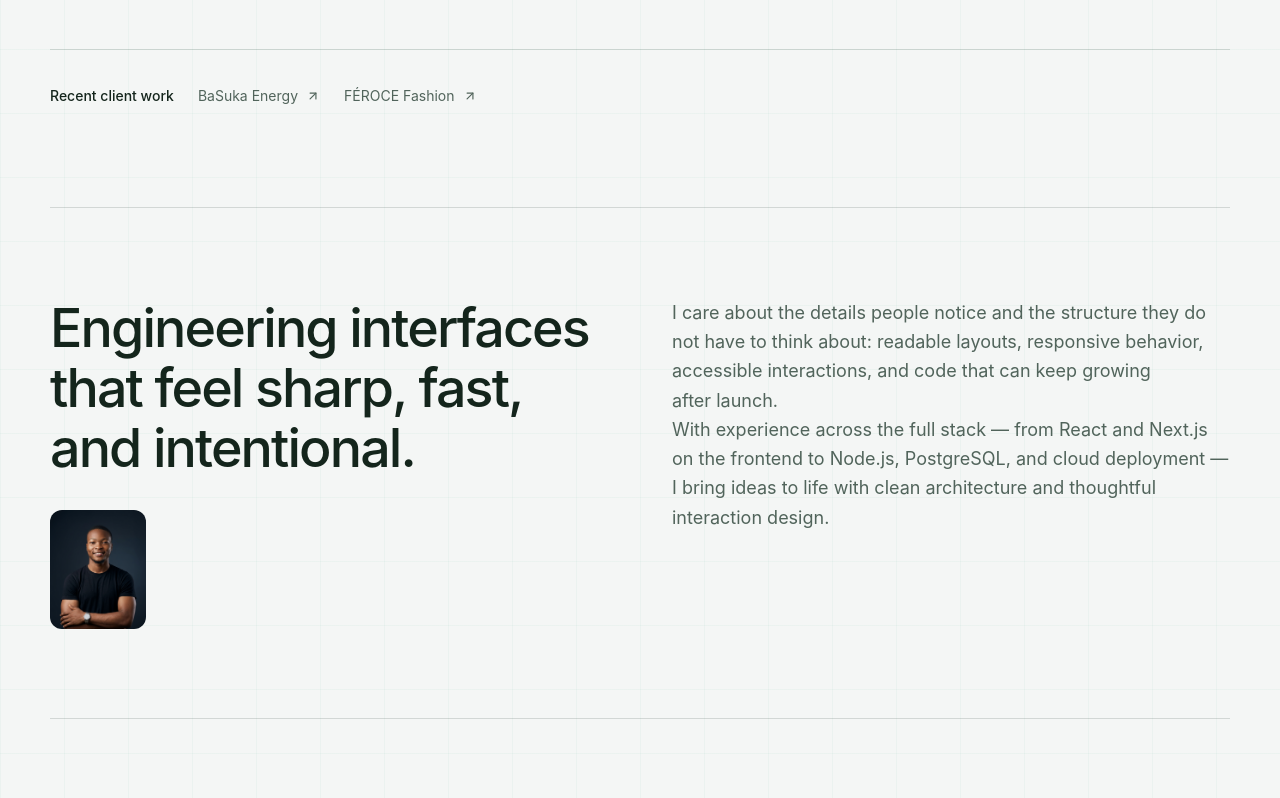
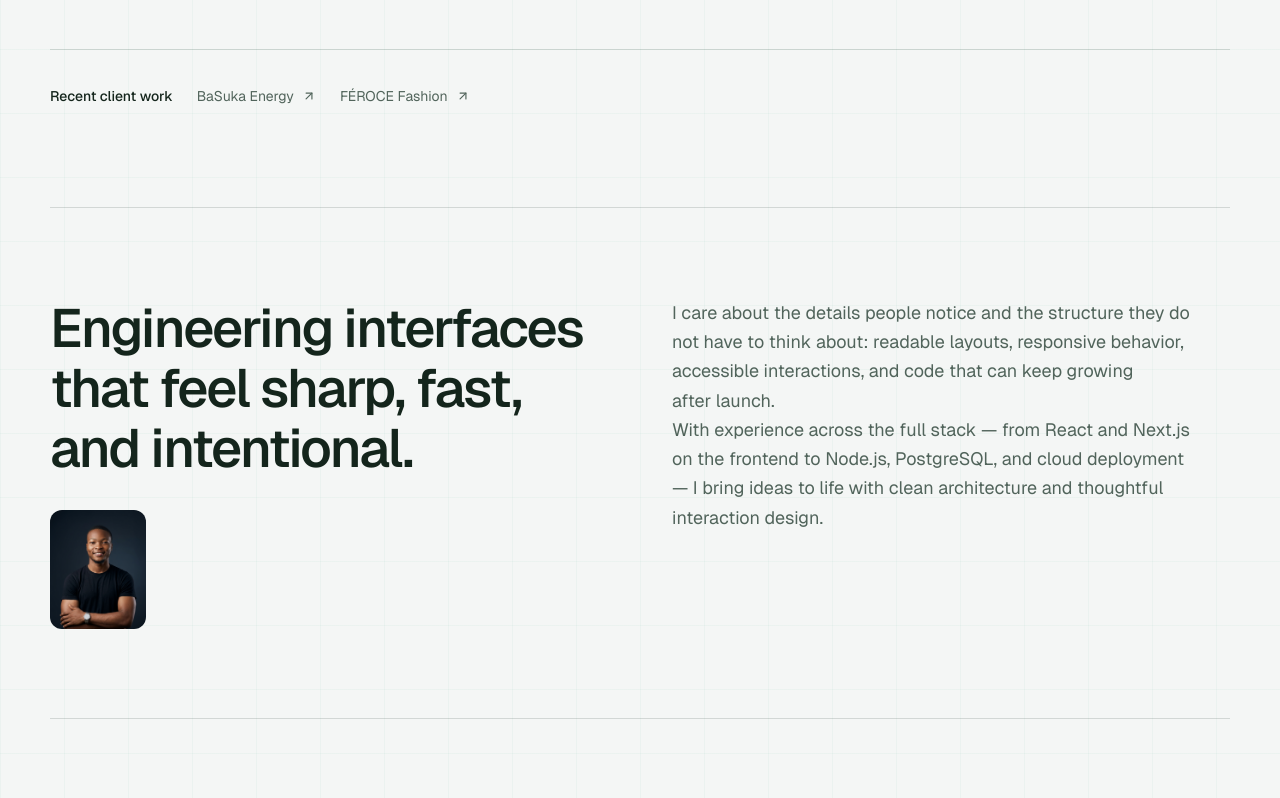
Before and after one commit to august-web/portffoliio, a Next.js app: page / in a window 1280 px wide. Shown: the part 719-1517 px from the top of the page. Built offline with nearby package versions, Linux system fonts and the light colour scheme.

Commit message:
Apply the self-hosted font and consistent portfolio content width.

```diff
--- a/src/app/layout.tsx
+++ b/src/app/layout.tsx
@@ -7,6 +7,13 @@ import PageTransition from '../components/layout/PageTransition'
 import ScrollProgress from '../components/ui/ScrollProgress'
 import BackToTop from '../components/ui/BackToTop'
 import type { Metadata, Viewport } from 'next'
+import localFont from 'next/font/local'
+
+const geist = localFont({
+  src: '../../public/fonts/geist-latin.woff2',
+  variable: '--font-geist',
+  display: 'swap',
+})
 
 const baseUrl = 'https://augustineportfolio.dev'
 
@@ -87,7 +94,7 @@ const jsonLd = {
 
 export default function RootLayout({ children }: { children: React.ReactNode }) {
   return (
-    <html lang="en">
+    <html lang="en" className={geist.variable}>
       <body>
         <script
           type="application/ld+json"
@@ -95,7 +102,7 @@ export default function RootLayout({ children }: { children: React.ReactNode })
         />
         <SkipLink />
         <ScrollProgress />
-        <div className="w-[min(1180px,calc(100%_-_32px))] mx-auto max-md:w-[min(100%_-_24px,720px)] max-sm:w-[min(100%_-_20px,420px)]">
+        <div className="portfolio-shell">
           <Navbar />
           <main id="main-content" tabIndex={-1}>
             <PageTransition>{children}</PageTransition>
```
